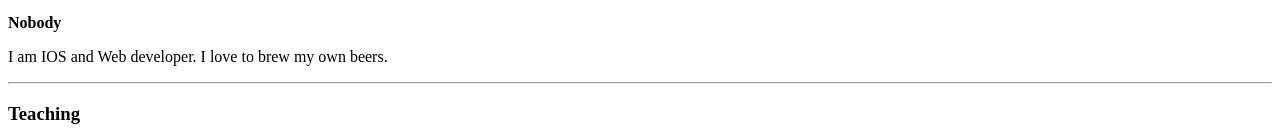
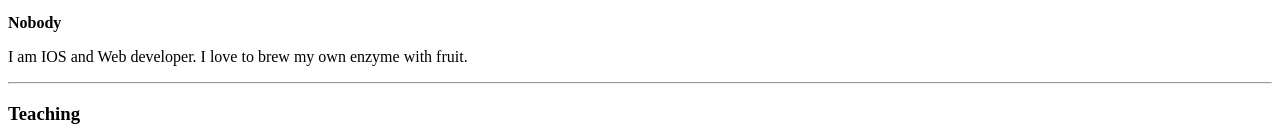
Before and after one commit to donkeygirl/donkeygirl.github.io, a plain HTML site: page index.html in a window 1280 px wide. Shown: the part 169-307 px from the top of the page. Drawn offline with Linux system fonts and the light colour scheme.

Commit message:
Update index.html

```diff
--- a/index.html
+++ b/index.html
@@ -12,7 +12,7 @@
     <p><i>Nobody</i></p>
     <p><strong>Nobody</strong></p>
     <p><b>Nobody</b></p>
-    <p>I am IOS and Web developer. I love to brew my own beers.</p>
+    <p>I am IOS and Web developer. I love to brew my own enzyme with fruit.</p>
     <hr>
     <h3><b>Teaching</b></h3>
 </body>
```
